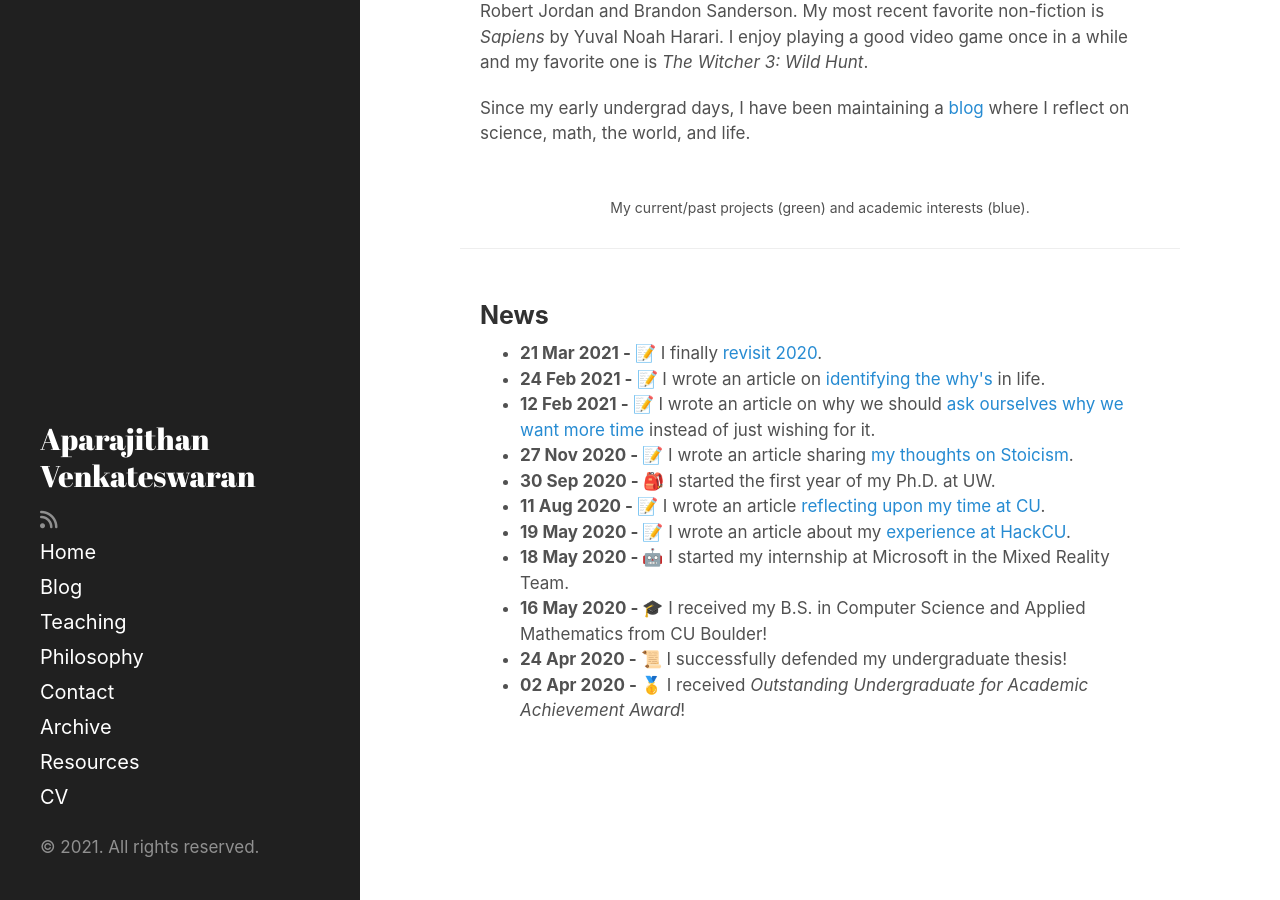
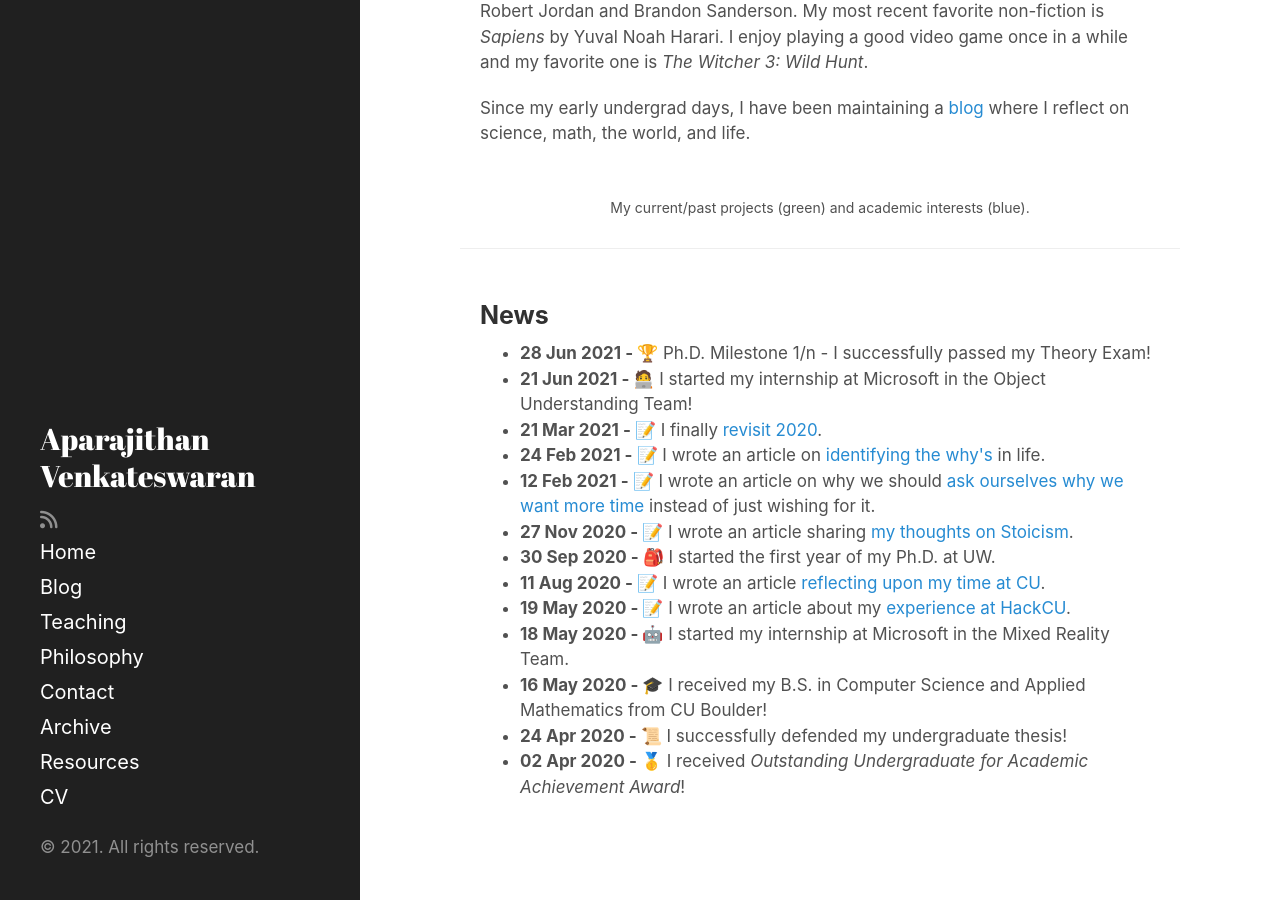
Before and after one commit to AparaV/aparavenkat.com, a Jekyll site: the page built from index.html, in a window 1280 px wide and 900 px high, scrolled down 671 px. Built offline with Jekyll 4.4.1, drawn with Linux system fonts in a browser that asks for light colours; nearby versions of some CDN libraries; a script that is not in the unit is left out.

Commit message:
Update news

```diff
--- a/_data/news.yml
+++ b/_data/news.yml
@@ -31,3 +31,9 @@
 
 - description: 📝 I finally <a href="/2021/03/21/looking-back-2020/">revisit 2020</a>.
   date: 2021-03-21
+
+- description: 🧑‍💻 I started my internship at Microsoft in the Object Understanding Team!
+  date: 2021-06-21
+
+- description: 🏆 Ph.D. Milestone 1/n - I successfully passed my Theory Exam!
+  date: 2021-06-28
```
